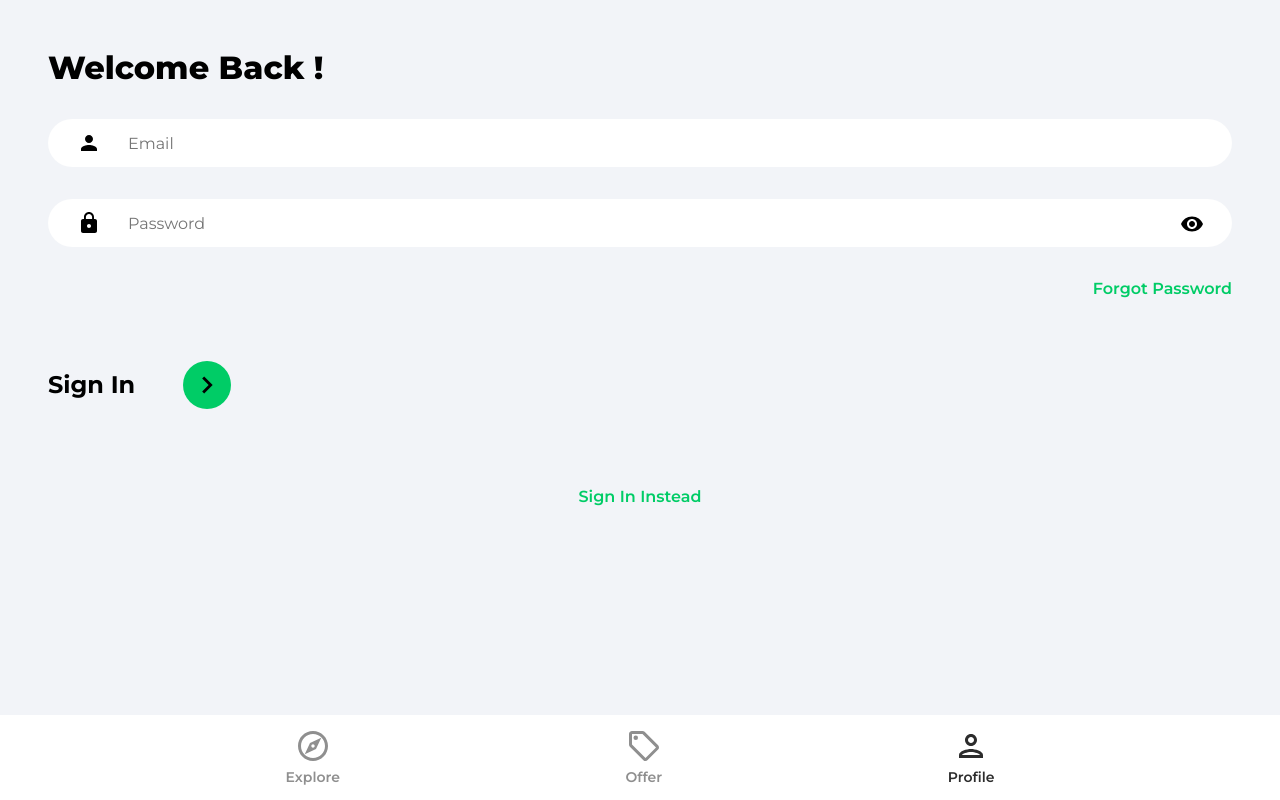
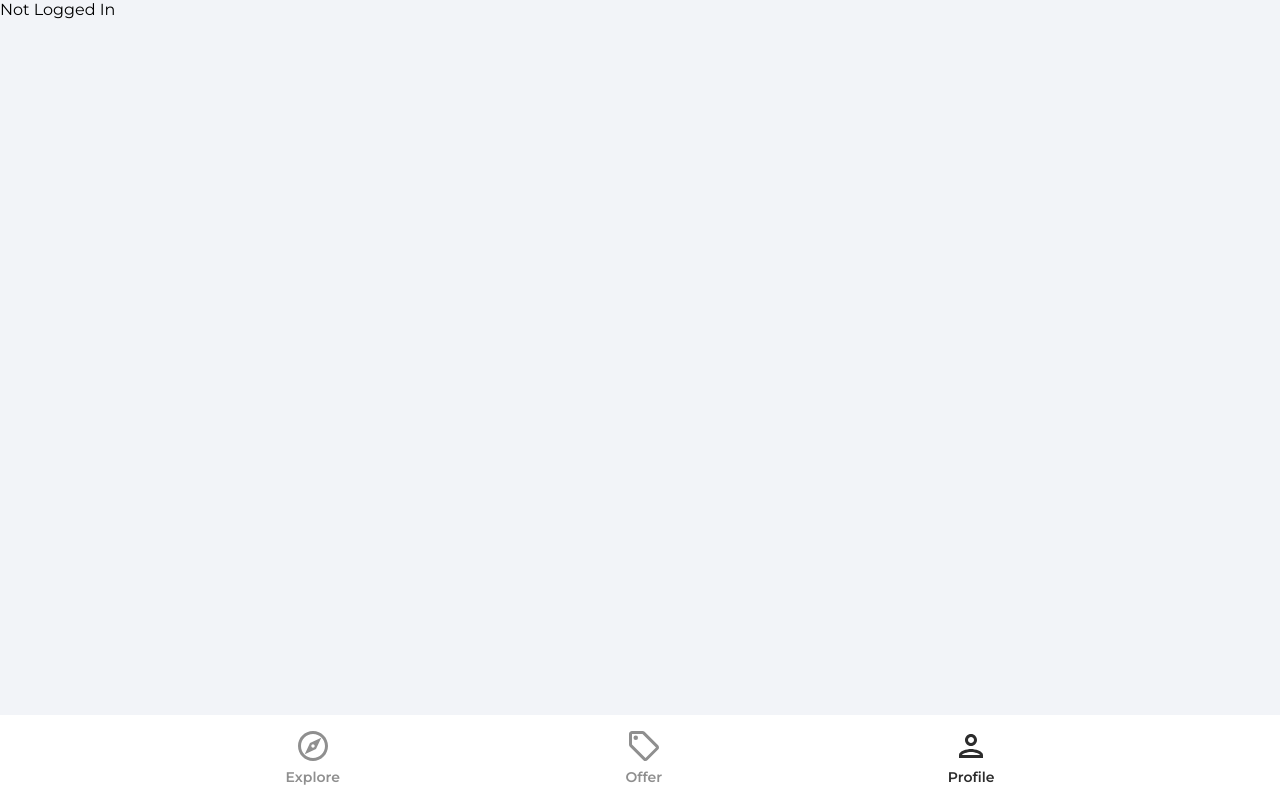
Before and after one commit to Naddiya/house-markeplace, a React (Create React App) app: page /profile in a window 1280 px wide. Built offline with nearby package versions, Linux system fonts and the light colour scheme; no server answers.

Commit message:
feat: user sign-in

```diff
--- a/src/App.js
+++ b/src/App.js
@@ -15,7 +15,7 @@
         <Routes>
           <Route path='/' element={<Explore />} />
           <Route path='/offers' element={<Offers />} />
-          <Route path='/profile' element={<SignIn />} />
+          <Route path='/profile' element={<Profile />} />
           <Route path='/sign-in' element={<SignIn />} />
           <Route path='/sign-up' element={<SignUp />} />
           <Route path='/forgot-password' element={<ForgotPassword />} />
--- a/src/pages/Profile.jsx
+++ b/src/pages/Profile.jsx
@@ -1,7 +1,16 @@
+import { useState, useEffect } from 'react';
+import { getAuth } from 'firebase/auth';
+
 const Profile = () => {
-  return (
-    <h1>Profile</h1>
-  )
-}
+  const [user, setUser] = useState(null);
 
-export default Profile
+  const auth = getAuth();
+
+  useEffect(() => {
+    setUser(auth.currentUser);
+  }, []);
+
+  return user ? <h1>{user.displayName}</h1> : 'Not Logged In';
+};
+
+export default Profile;
--- a/src/pages/SignIn.jsx
+++ b/src/pages/SignIn.jsx
@@ -1,5 +1,6 @@
 import { useState } from 'react';
 import { Link, useNavigate } from 'react-router-dom';
+import { getAuth, signInWithEmailAndPassword } from 'firebase/auth';
 
 import { ReactComponent as ArrowRightIcon } from '../assets/svg/keyboardArrowRightIcon.svg';
 import visibilityIcon from '../assets/svg/visibilityIcon.svg';
@@ -22,13 +23,31 @@
     }));
   };
 
+  const onSubmit = async (e) => {
+    e.preventDefault();
+
+    try {
+
+      const auth = getAuth();
+
+      const userCredential = await signInWithEmailAndPassword(auth, email, password);
+
+      if (userCredential.user) {
+        navigate('/');
+      }
+    } catch (error) {
+      console.log(error);
+    }
+
+  };
+
   return (
     <>
       <div className="pageContainer">
         <header>
           <p className="pageHeader">Welcome Back !</p>
         </header>
-        <form>
+        <form onSubmit={onSubmit}>
           <input
             type='email'
             className='emailInput'
```
